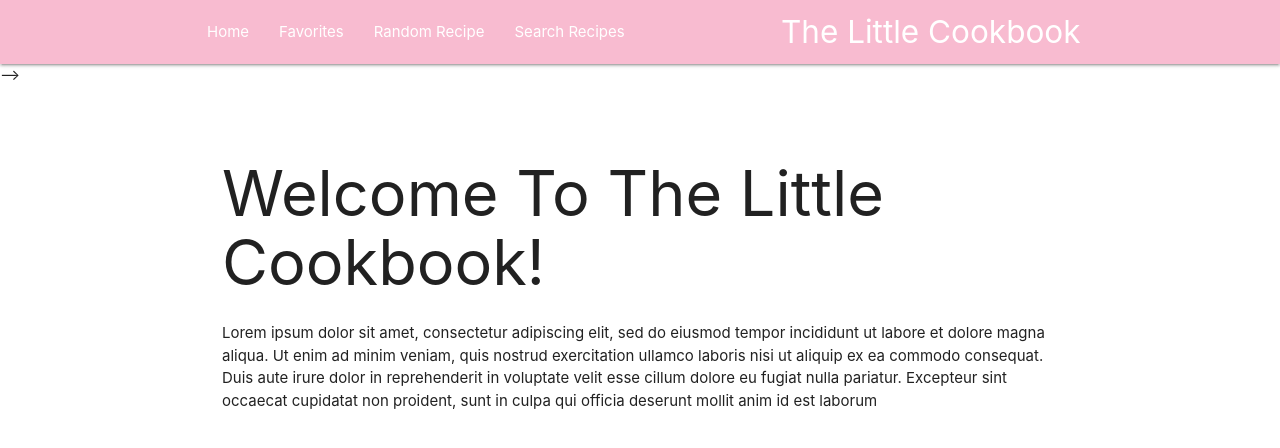
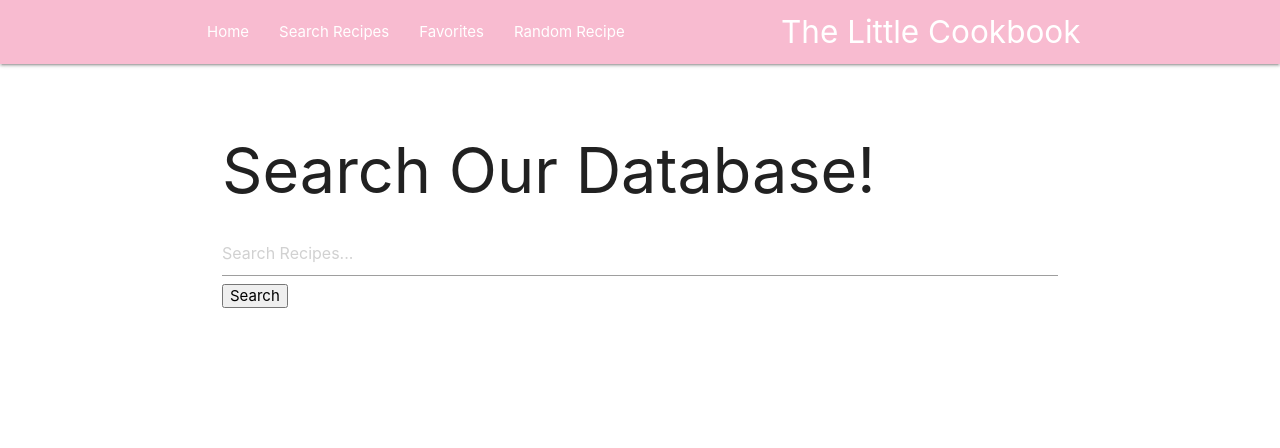
Before and after one commit to Toast-Glitch/final-project-1, a plain HTML site: page index.html in a window 1280 px wide. Both pictures are taken after a click on the link "Search Recipes". Drawn offline with nearby package versions, Linux system fonts and the light colour scheme.

Commit message:
strecch goal update

```diff
--- a/index.html
+++ b/index.html
@@ -22,14 +22,15 @@
       <a href="#!" class="brand-logo right">The Little Cookbook</a>
       <ul class="left hide-on-med-and-down">
         <li><a href="#" id="homepage-link">Home</a></li>
+        <li><a href="#" id="search-recipes-link">Search Recipes</a></li>
         <li><a href="#" id="favorites-list-link">Favorites</a></li>
         <li><a href="#" id="random-recipe-link">Random Recipe</a></li>
-        <li><a href="#">Search Recipes</a></li>
+
       </ul>
     </div>
   </nav>
 
-  </div> -->
+  </div>
 
   <div id="main" class="container" style="padding: 30px">
 
--- a/index.js
+++ b/index.js
@@ -1,25 +1,39 @@
 
-//Globals
+/*
+Overall: search through api
+
+When: DOMContentLoaded
+
+Cause: Click search button
+
+Effect: retrieves searched query console.log for now, render after.
+
+*/
+
+// Globals
 function clearPage() {
   mainDiv().innerHTML = ""
 }
 
-//Nodes
+// let recipeData = [];
+
+// Nodes
 const mainDiv = () => document.getElementById('main');
 const favoritesPage = () => document.getElementById('favorites-list-link');
 const homePageLink = () => document.getElementById('homepage-link');
 const randomRecipePage = () => document.getElementById('random-recipe-link');
+const searchRecipesPage = () => document.getElementById('search-recipes-link');
 
-//Renderers
+// Renderers
 function renderHomePage() {
-  //Create HTML for Homepage
+  // Create HTML for Homepage
   clearPage();
 
   const h1 = document.createElement("h1");
   const p = document.createElement("p");
 
   h1.innerText = "Welcome To The Little Cookbook!"
-  p.innerText = "Lorem ipsum dolor sit amet, consectetur adipiscing elit, sed do eiusmod tempor incididunt ut labore et dolore magna aliqua. Ut enim ad minim veniam, quis nostrud exercitation ullamco laboris nisi ut aliquip ex ea commodo consequat. Duis aute irure dolor in reprehenderit in voluptate velit esse cillum dolore eu fugiat nulla pariatur. Excepteur sint occaecat cupidatat non proident, sunt in culpa qui officia deserunt mollit anim id est laborum"
+  p.innerText = "Lorem ipsum dolor sit amet, consectetur adipiscing elit, sed do eiusmod tempor incididunt ut labore et dolore magna aliqua. Ut enim ad minim veniam, quis nostrud exercitation ullamco laboris nisi ut aliquip ex ea commodo consequat."
 
   mainDiv().appendChild(h1);
   mainDiv().appendChild(p);
@@ -32,7 +46,7 @@ function renderFavoritesPage() {
   const ul = document.createElement("ul");
   const li = document.createElement("li");
 
-  h1.innerText = "Favorite Recipes"
+  h1.innerText = "Your Favorite Recipes"
   li.innerText = "This is a Favorited Recipe"
 
   ul.appendChild(li);
@@ -53,12 +67,37 @@ function renderRandomRecipePage() {
   mainDiv().appendChild(p);
 }
 
-//Event Listeners
+function renderSearchRecipesPage() {
+  clearPage();
+
+  const h1 = document.createElement("h1");
+  h1.innerText = "Search Our Database!"
+
+  const searchbarHTML = `
+  <form id="search-form">
+  <input type="text" id="search-query" placeholder="Search Recipes...">
+  <button>Search</button>
+  </form>
+  `
+
+  mainDiv().appendChild(h1);
+  mainDiv().insertAdjacentHTML("beforeend", searchbarHTML);
+
+  const searchQueryElement = () => document.getElementById('search-query');
+  const searchQuery = searchQueryElement.value;
+
+
+
+
+}
+
+// Events
 document.addEventListener("DOMContentLoaded", () => {
   renderHomePage();
   favoritesListEvent();
   homePageEvent();
   randomRecipeEvent();
+  searchRecipesEvent();
 })
 
 function favoritesListEvent() {
@@ -72,3 +111,7 @@ function homePageEvent() {
 function randomRecipeEvent() {
   randomRecipePage().addEventListener("click", renderRandomRecipePage);
 }
+
+function searchRecipesEvent() {
+  searchRecipesPage().addEventListener("click", renderSearchRecipesPage);
+}
```
